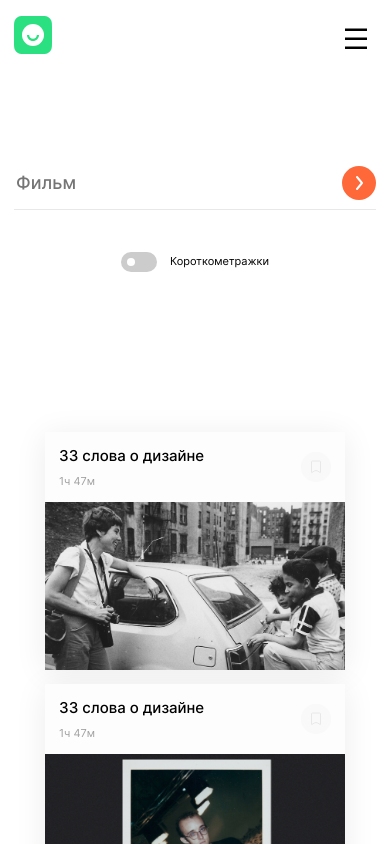
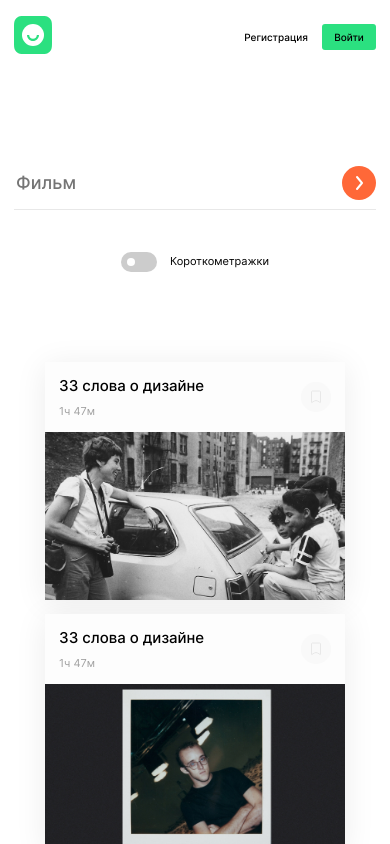
Before and after one commit to keeonezy/movies-explorer-frontend, a React (Create React App) app: page /movies in a window 390 px wide. Shown: the top 844 px of the page. Built offline with nearby package versions, Linux system fonts and the light colour scheme; the HTML template or start-up script is replaced by a standard one.

Commit message:
fix: hover etc

```diff
--- a/src/components/App/App.jsx
+++ b/src/components/App/App.jsx
@@ -10,7 +10,7 @@ import { Movies } from "../Movies/Movies";
 import { SavedMovies } from "../SavedMovies/SavedMovies";
 
 function App() {
-  const [loggedIn, setLoggedIn] = React.useState(true);
+  const [loggedIn, setLoggedIn] = React.useState(false);
 
   const navigate = useNavigate();
 
--- a/src/components/MoviesCardList/MoviesCardList.css
+++ b/src/components/MoviesCardList/MoviesCardList.css
@@ -42,11 +42,8 @@
 }
 
 @media screen and (max-width: 740px) {
-    .movies-card-list {
+    .movies-card-list__cards {
         padding: 40px 10px 30px;
-    }
-
-    .movies-card-list__cards {
         gap: 16px;
     }
 
--- a/src/components/Navigation/Navigation.jsx
+++ b/src/components/Navigation/Navigation.jsx
@@ -25,7 +25,7 @@ function Navigation({ loggedIn }) {
                 <>
                     <div className="header__container-left">
                         <Link to="/" className="link">
-                            <img src={logo} alt="Логотип" className="logo" />
+                            <img src={logo} alt="Логотип" className="header__logo logo" />
                         </Link>
                     </div>
 
@@ -38,7 +38,7 @@ function Navigation({ loggedIn }) {
                 <>
                     <div className="header__container-left">
                         <Link to="/" className="">
-                            <img src={logo} alt="Логотип" className="logo" />
+                            <img src={logo} alt="Логотип" className="header__logo logo" />
                         </Link>
 
                         <nav className="header__navigation">
--- a/src/components/SearchForm/SearchForm.css
+++ b/src/components/SearchForm/SearchForm.css
@@ -26,6 +26,11 @@
     background-repeat: no-repeat;
     width: 34px;
     height: 34px;
+    transition: all 0.5s;
+}
+
+.search-form__button-next:hover {
+    opacity: 0.8;
 }
 
 @media screen and (max-width: 1140px) {
```
